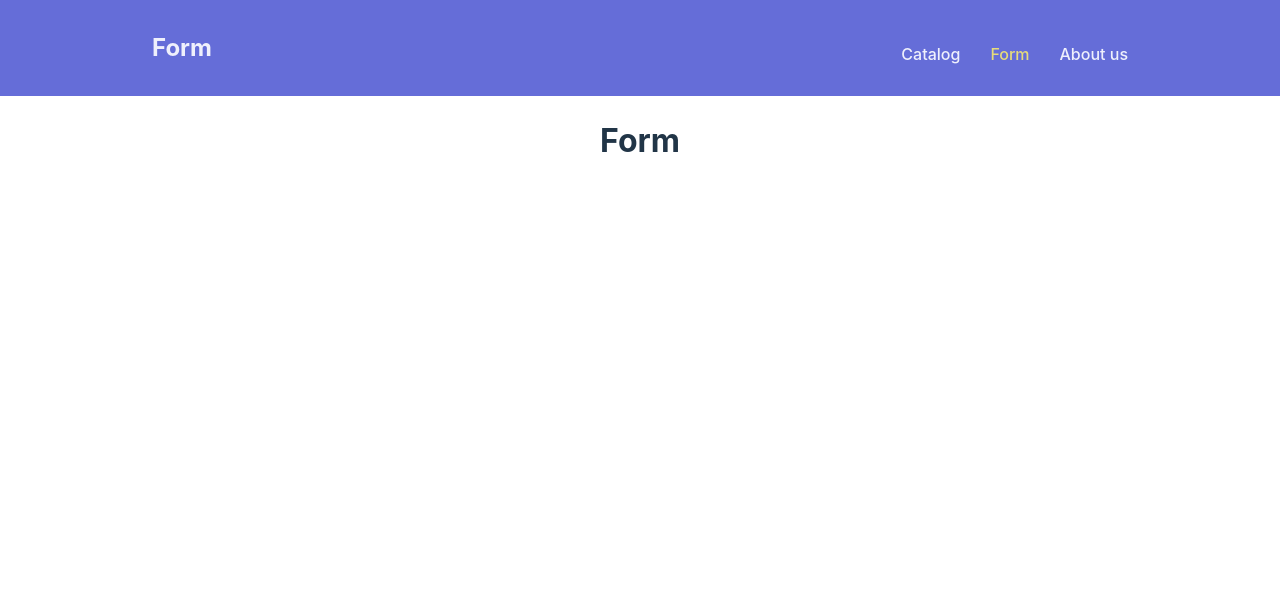
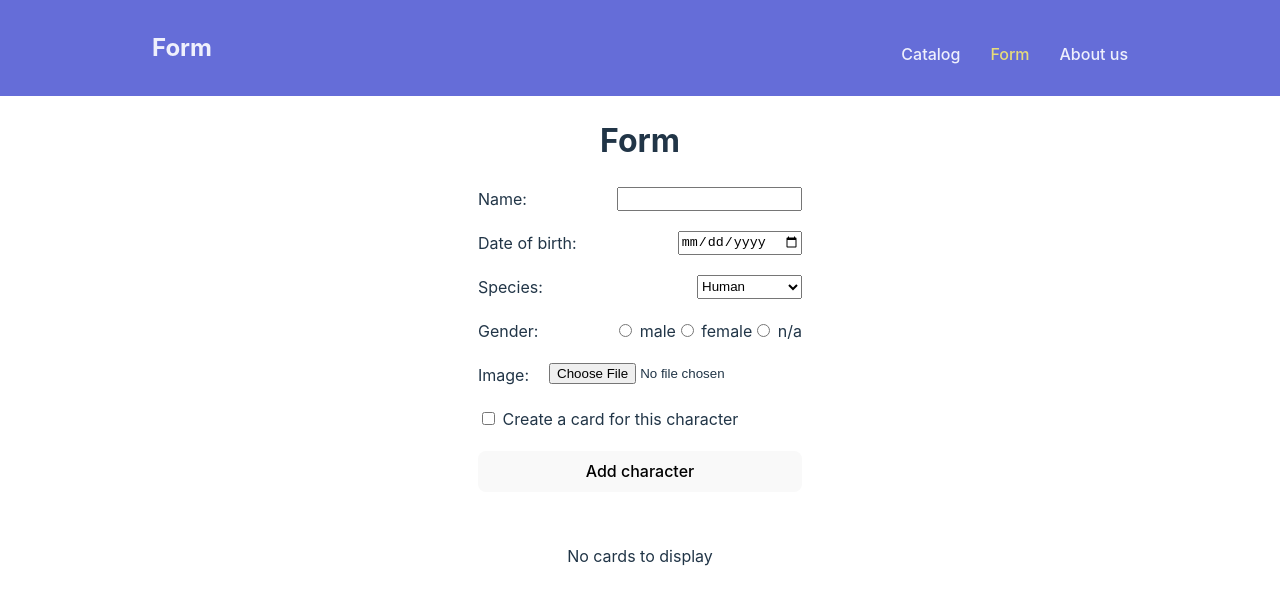
Before and after one commit to dinara-n/rss-react, a React (Vite) app: page /form in a window 1280 px wide. Shown: the top 604 px of the page. Built offline with nearby package versions, Linux system fonts and the light colour scheme.

Commit message:
feat: add form

```diff
--- /dev/null
+++ b/src/components/AddCardForm/AddCardForm.module.css
@@ -0,0 +1,11 @@
+.form {
+  display: flex;
+  flex-direction: column;
+  gap: 20px;
+}
+
+.row {
+  display: flex;
+  justify-content: space-between;
+  gap: 20px;
+}
--- /dev/null
+++ b/src/components/AddCardForm/AddCardForm.tsx
@@ -0,0 +1,73 @@
+import React from 'react';
+import { CardDataType, CharacterGender, CharacterSpecies } from '../../types/types';
+import styles from './AddCardForm.module.css';
+
+const CharacterSpeciesArray = Object.values(CharacterSpecies) as Array<CharacterSpecies>;
+const CharacterGenderArray = Object.values(CharacterGender) as Array<CharacterGender>;
+
+type FormPageState = {
+  cards: CardDataType[] | [];
+};
+
+type AddCardFormProps = {
+  setPageState: (newState: FormPageState) => void;
+};
+
+class AddCardForm extends React.Component<AddCardFormProps> {
+  constructor(props: AddCardFormProps) {
+    super(props);
+    this.handleFormSubmit = this.handleFormSubmit.bind(this);
+  }
+
+  handleFormSubmit(evt: React.FormEvent) {
+    evt.preventDefault();
+    this.props.setPageState({ cards: [] });
+  }
+
+  render() {
+    return (
+      <form className={styles.form} onSubmit={this.handleFormSubmit}>
+        <label className={styles.row} htmlFor="name">
+          Name:
+          <input type="text" name="name" id="name" />
+        </label>
+        <label className={styles.row} htmlFor="birth_year">
+          Date of birth:
+          <input type="date" name="birth_year" id="birth_year" />
+        </label>
+        <label className={styles.row} htmlFor="species">
+          Species:
+          <select name="species" id="species">
+            {CharacterSpeciesArray.map((species) => (
+              <option key={species} value={species}>
+                {species}
+              </option>
+            ))}
+          </select>
+        </label>
+        <label className={styles.row}>
+          Gender:
+          <div>
+            {CharacterGenderArray.map((gender) => (
+              <label key={gender} htmlFor={`gender-${gender}`}>
+                <input type="radio" name="gender" id={`gender-${gender}`} value={gender} />
+                {` ${gender}`}
+              </label>
+            ))}
+          </div>
+        </label>
+        <label className={styles.row} htmlFor="image">
+          Image:
+          <input type="file" accept="image/*" id="image" />
+        </label>
+        <label htmlFor="agree">
+          <input type="checkbox" name="agree" id="agree" value="agree" />
+          {' Create a card for this character'}
+        </label>
+        <button type="submit">Add character</button>
+      </form>
+    );
+  }
+}
+
+export default AddCardForm;
--- a/src/components/CardsList/CardsList.tsx
+++ b/src/components/CardsList/CardsList.tsx
@@ -12,12 +12,15 @@ function CardsList(props: CardsListProps) {
   return (
     <section>
       <ul className={styles.list}>
-        {cards.length > 0 &&
+        {cards.length ? (
           cards.map((card) => (
             <li key={card.name}>
               <Card cardData={card} />
             </li>
-          ))}
+          ))
+        ) : (
+          <p>No cards to display</p>
+        )}
       </ul>
     </section>
   );
--- a/src/pages/FormPage/FormPage.tsx
+++ b/src/pages/FormPage/FormPage.tsx
@@ -1,11 +1,34 @@
 import React from 'react';
+import AddCardForm from '../../components/AddCardForm/AddCardForm';
+import CardsList from '../../components/CardsList/CardsList';
+import { CardDataType } from '../../types/types';
 
-function FormPage() {
-  return (
-    <>
-      <h1>Form</h1>
-    </>
-  );
+type FormPageProps = Record<string, never>;
+
+type FormPageState = {
+  cards: CardDataType[] | [];
+};
+
+class FormPage extends React.Component<FormPageProps, FormPageState> {
+  constructor(props: FormPageProps) {
+    super(props);
+    this.state = { cards: [] };
+    this.setPageState = this.setPageState.bind(this);
+  }
+
+  setPageState(newState: FormPageState) {
+    this.setState(newState);
+  }
+
+  render() {
+    return (
+      <>
+        <h1>Form</h1>
+        <AddCardForm setPageState={this.setPageState} />
+        <CardsList cards={this.state.cards} />
+      </>
+    );
+  }
 }
 
 export default FormPage;
--- a/src/types/types.ts
+++ b/src/types/types.ts
@@ -6,7 +6,34 @@ export type CardDataType = {
   skin_color: string;
   eye_color: string;
   birth_year: string;
-  gender: string;
+  gender: CharacterGender;
   url: string;
   image: string;
 };
+
+export type FormCardDataType = {
+  name: string;
+  birth_year: string;
+  species: CharacterSpecies;
+  gender: CharacterGender;
+  image: string;
+};
+
+export enum CharacterGender {
+  male = 'male',
+  female = 'female',
+  notApplicable = 'n/a',
+}
+
+export enum CharacterSpecies {
+  Human = 'Human',
+  Droid = 'Droid',
+  Wookie = 'Wookie',
+  Rodian = 'Rodian',
+  Hutt = 'Hutt',
+  MonCalamari = 'Mon Calamari',
+  Ewok = 'Ewok',
+  Neimodian = 'Neimodian',
+  Gungan = 'Gungan',
+  Dug = 'Dug',
+}
```
